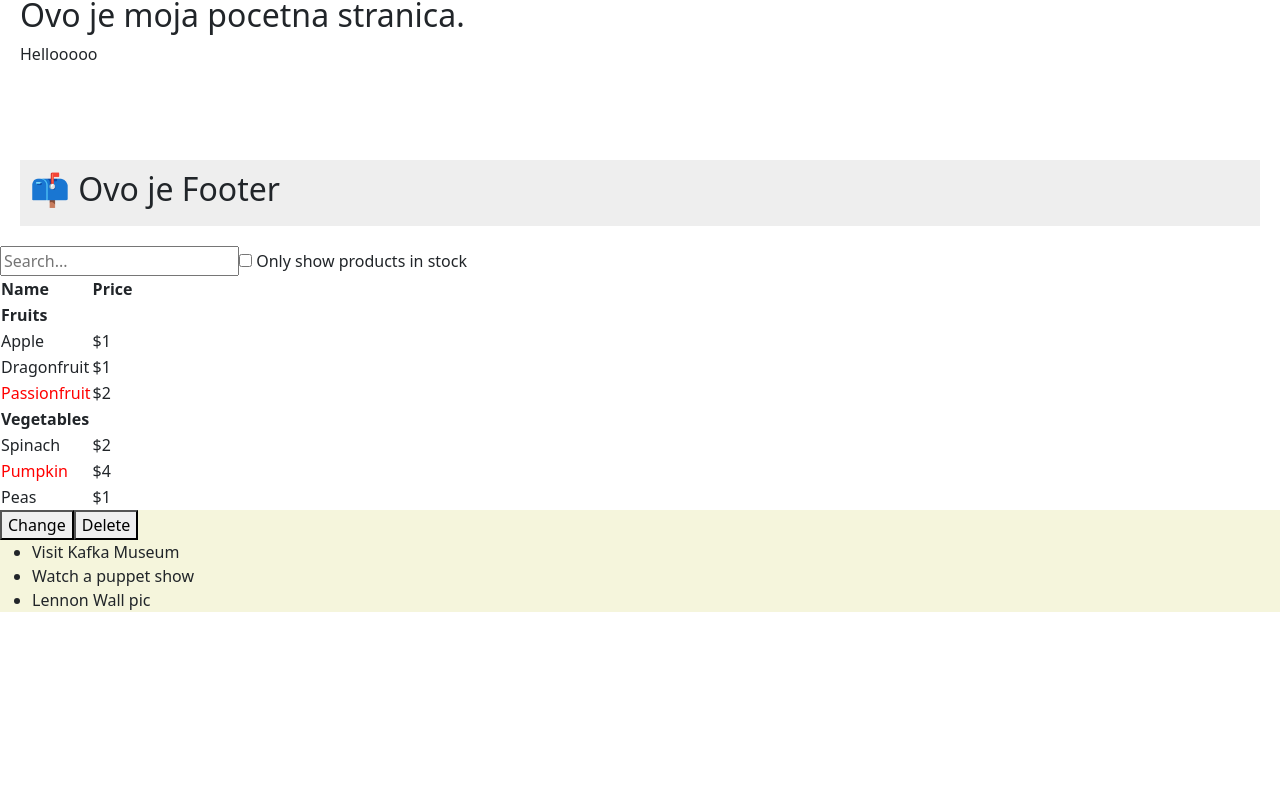
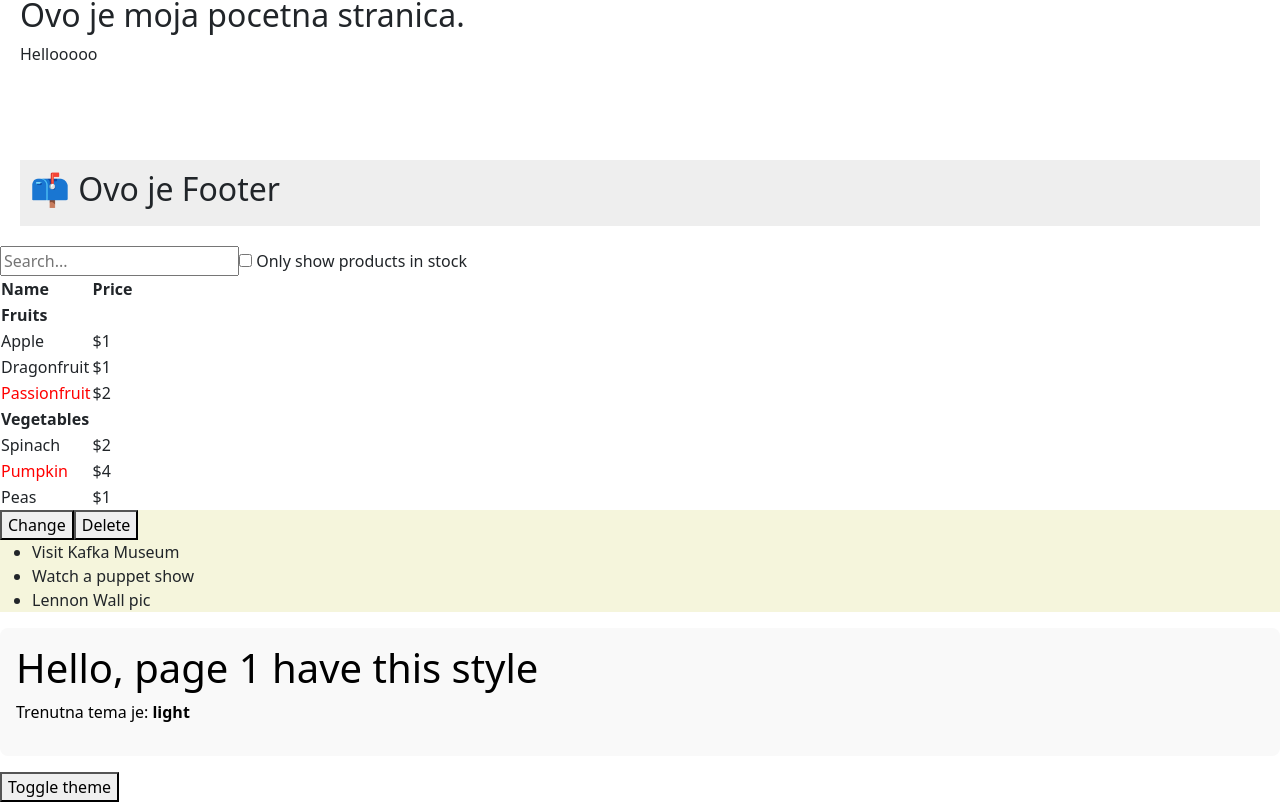
Before and after one commit to MirjanaPanic/learning-app, a React (Create React App) app: page / in a window 1280 px wide. Shown: the part 4297-5099 px from the top of the page. Before the commit the page ends 4925 px from the top, so only its background shows below. Built offline with nearby package versions, Linux system fonts and the light colour scheme.

Commit message:
useContext

```diff
--- /dev/null
+++ b/src/components/ContextExample.jsx
@@ -0,0 +1,27 @@
+import { ThemeContext } from "./ThemeContext";
+import { useState } from "react";
+import { Page1, Page2 } from "./Pages";
+
+export default function Theme() {
+  //const tema=useContext(ThemeContext);
+  const [theme, setTheme] = useState("light");
+
+  //wrapuje decu u Context i postavlja context na theme iz stanja. Klik setuje stanje i menja context
+  return (
+    <ThemeContext.Provider value={theme}>
+      <>
+        <Page1>
+          <Page2 />
+        </Page1>
+        <button
+          onClick={() =>
+            setTheme((prev) => (prev === "light" ? "dark" : "light"))
+          }
+        >
+          {" "}
+          Toggle theme{" "}
+        </button>
+      </>
+    </ThemeContext.Provider>
+  );
+}
--- /dev/null
+++ b/src/components/Pages.jsx
@@ -0,0 +1,34 @@
+import { useContext } from "react";
+import { ThemeContext } from "./ThemeContext";
+
+export function Page1() {
+  const theme = useContext(ThemeContext); //deca citaju context koji je roditelj postavio, mogu i da ga menjaju
+
+  const styles = {
+    padding: "1rem",
+    borderRadius: "8px",
+    marginBottom: "1rem",
+    backgroundColor: theme === "light" ? "#f9f9f9" : "#444",
+    color: theme === "light" ? "#000" : "#fff",
+  };
+
+  return (
+    <div style={styles}>
+      <h1> Hello, page 1 have this style</h1>
+      <p>
+        Trenutna tema je: <strong>{theme}</strong>
+      </p>
+    </div>
+  );
+}
+
+export function Page2() {
+  //da procita kontekst, da ima isti kao njen parent
+  const theme = useContext(ThemeContext);
+
+  return (
+    <div>
+      <h1> Tema Page2 je: {theme}</h1>
+    </div>
+  );
+}
--- a/src/components/ReducerExample.jsx
+++ b/src/components/ReducerExample.jsx
@@ -40,9 +40,7 @@ function tasksReducer(tasks, action) {
       return tasks.map((t) => {
         if (t.id === action.id) {
           return { ...t, text: action.text };
-        } else {
-          return t;
-        }
+        } else return t;
       });
     }
     case "delete": {
--- /dev/null
+++ b/src/components/ThemeContext.jsx
@@ -0,0 +1,3 @@
+import { createContext } from "react";
+
+export const ThemeContext = createContext(""); //inicijalna vrednost themeContext konteksta.
--- a/src/index.js
+++ b/src/index.js
@@ -24,6 +24,7 @@ import Update from "./components/ArrayUpdate";
 import HomePage from "./components/HomePage";
 import Thinking from "./components/Thinking";
 import ReducerTest from "./components/ReducerExample";
+import Theme from "./components/ContextExample";
 
 //React ovde u root div u index.html renderuje sve ostalo, sve ove komponente koje se pozivaju u okviru render() funkcije.
 //INITIAL RENDER
@@ -57,6 +58,7 @@ root.render(
     <HomePage />
     <Thinking />
     <ReducerTest />
+    <Theme />
   </>
   //</React.StrictMode>
 );
```
